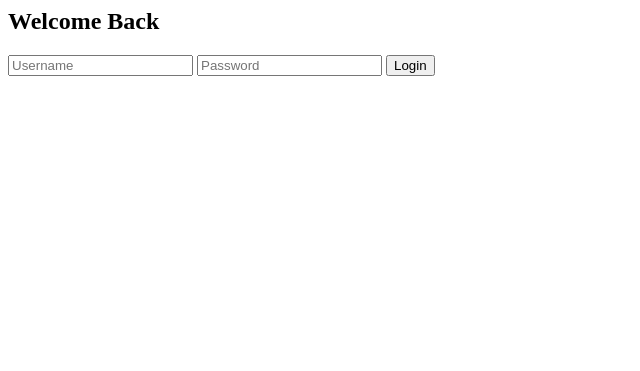
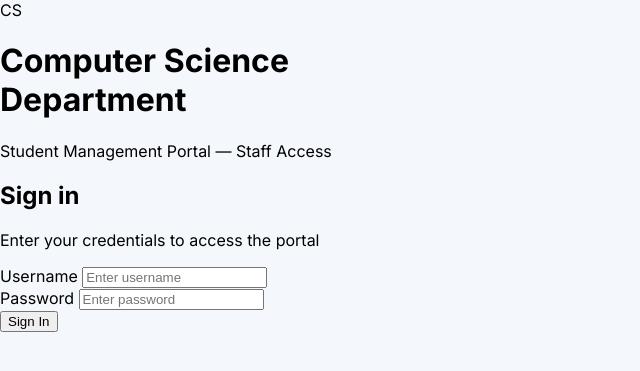
Before and after one commit to Solomon1818/Gacbecsdepartment, a Flask app: page /login in a window 1280 px wide. Shown: the top 371 px of the page, without its empty margins (0-640 px from the left). Run offline with Flask 3, Linux system fonts and the light colour scheme.

Commit message:
Update login.html

```diff
--- a/templates/login.html
+++ b/templates/login.html
@@ -1,8 +1,43 @@
-<div class="login-container">
-  <div class="login-box">
-    <h2>Welcome Back</h2>
-    <input placeholder="Username">
-    <input type="password" placeholder="Password">
-    <button class="btn">Login</button>
+{% extends "base.html" %}
+{% block title %}Login{% endblock %}
+
+{% block auth_content %}
+<div class="login-page">
+  <div class="login-left">
+    <div class="login-brand">
+      <div class="brand-badge">CS</div>
+      <h1>Computer Science<br>Department</h1>
+      <p>Student Management Portal — Staff Access</p>
+    </div>
+    <div class="login-decoration">
+      <div class="deco-circle c1"></div>
+      <div class="deco-circle c2"></div>
+      <div class="deco-circle c3"></div>
+    </div>
+  </div>
+  <div class="login-right">
+    <div class="login-card">
+      <h2>Sign in</h2>
+      <p class="login-subtitle">Enter your credentials to access the portal</p>
+
+      {% with messages = get_flashed_messages(with_categories=true) %}
+        {% for category, message in messages %}
+          <div class="alert alert-{{ category }}">{{ message }}</div>
+        {% endfor %}
+      {% endwith %}
+
+      <form method="POST" action="{{ url_for('auth.login') }}">
+        <div class="form-group">
+          <label for="username">Username</label>
+          <input type="text" id="username" name="username" placeholder="Enter username" required autocomplete="username"/>
+        </div>
+        <div class="form-group">
+          <label for="password">Password</label>
+          <input type="password" id="password" name="password" placeholder="Enter password" required autocomplete="current-password"/>
+        </div>
+        <button type="submit" class="btn-primary full-width">Sign In</button>
+      </form>
+    </div>
   </div>
 </div>
+{% endblock %}
```
